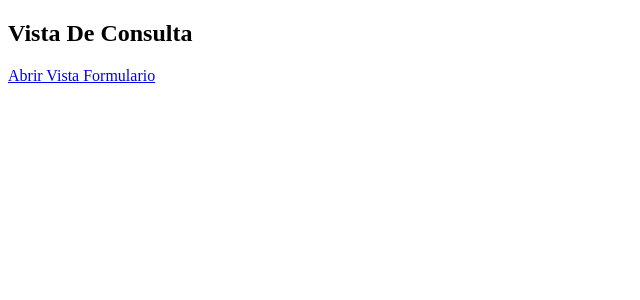
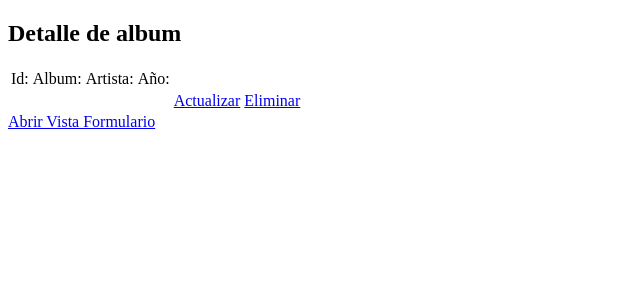
Before and after one commit to LuisEduardoSantanoDelgado/POO-206, a Flask app: template FlaskProyect/templates/consulta.html in a window 1280 px wide. Shown: the top 300 px of the page, without its empty margins (0-640 px from the left). Run offline with Flask 3, Linux system fonts and the light colour scheme; the template is opened without the code that fills it, so the values that code supplies are empty.

Commit message:
Consulta Album

```diff
--- a/FlaskProyect/templates/consulta.html
+++ b/FlaskProyect/templates/consulta.html
@@ -3,13 +3,37 @@
 <head>
     <meta charset="UTF-8">
     <meta name="viewport" content="width=device-width, initial-scale=1.0">
-    <title> Consulta </title>
+    <title> consulta </title>
 </head>
 <body>
 
-    <h2>Vista De Consulta</h2>
+    <h2>Detalle de album</h2>
+
+
+    <table>
+        <thead>
+            <td>Id:</td>
+            <td>Album:</td>
+            <td>Artista:</td>
+            <td>Año:</td>
+        </thead>
+        <tbody>
+
+            <tr>
+                <td>{{album.0}}</td>
+                <td>{{album.1}}</td>
+                <td>{{album.2}}</td>
+                <td>{{album.3}}</td>
+                <td><a href="#">Actualizar</a></td>
+                <td><a href="#">Eliminar</a></td>
+
+
+
+            </tr>
+
+        </tbody>
+    </table>
     <a href="/"> Abrir Vista Formulario </a>
-
 
 </body>
 </html>
```
